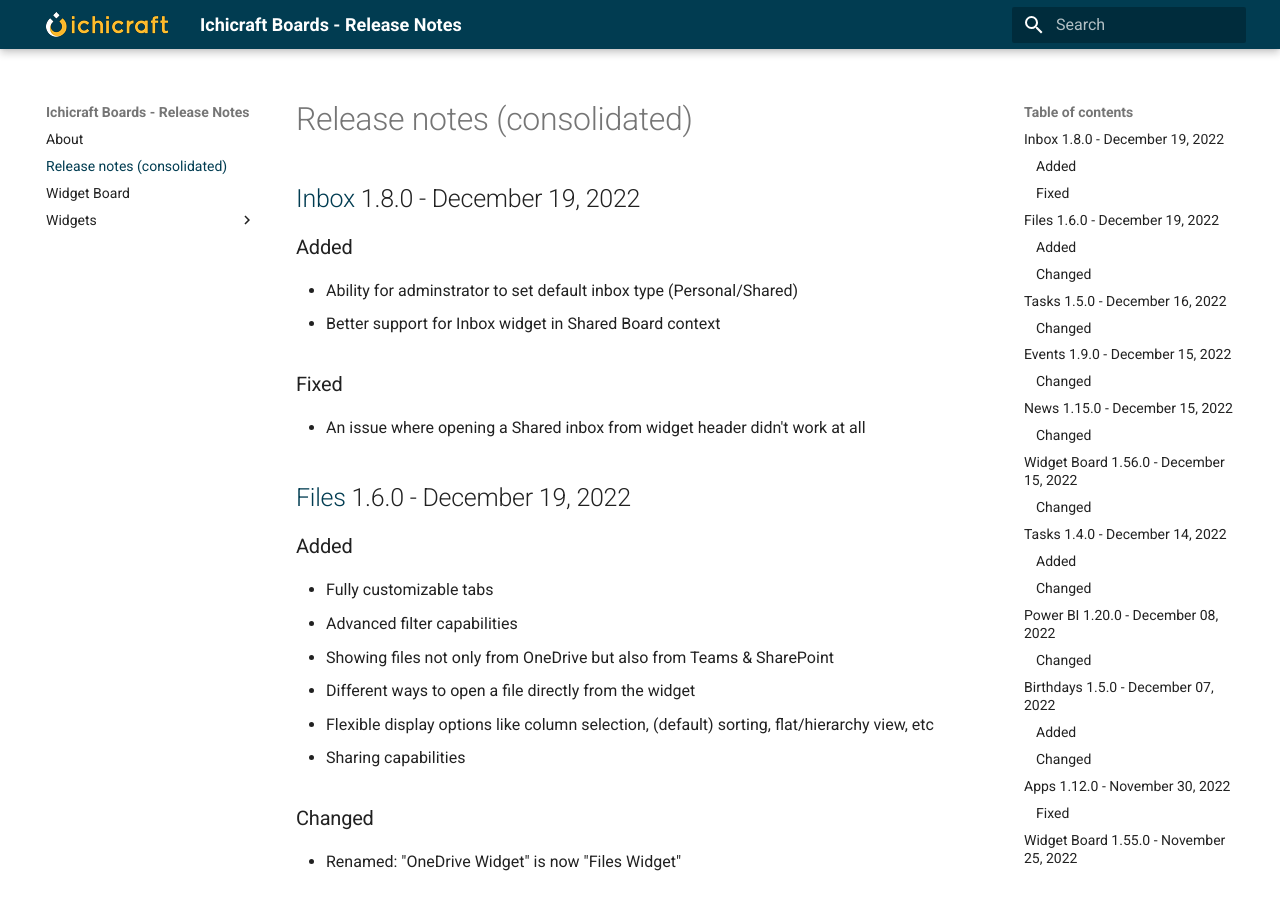
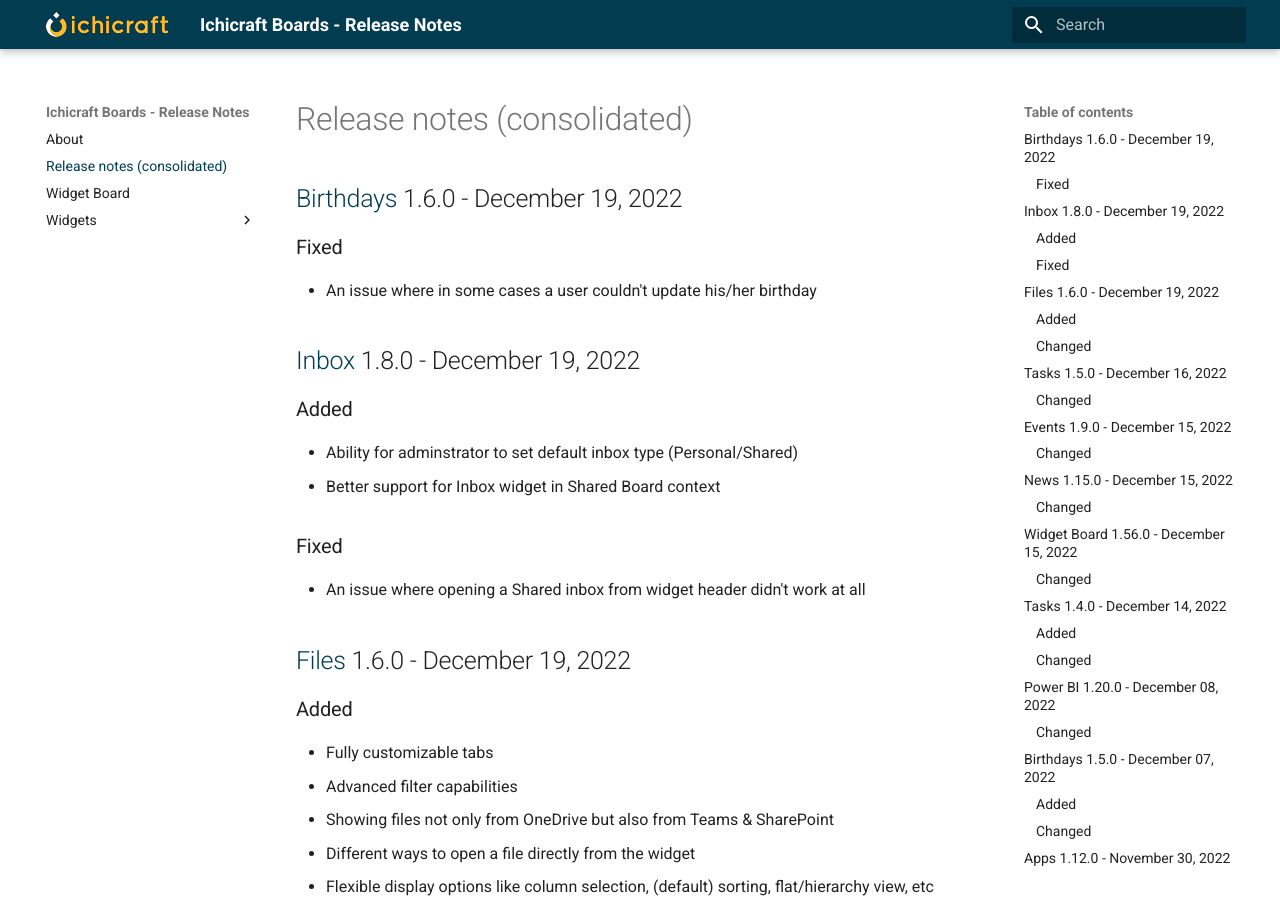
Before and after one commit to ichicraft/widgets-docs, an MkDocs documentation site: the page built from docs/Release-notes-(consolidated).md, in a window 1280 px wide and 900 px high. Built offline with MkDocs 1.6.1 and Material for MkDocs 9.7.7, drawn with Linux system fonts in a browser that asks for light colours.

Commit message:
Release notes updated by BuildService

```diff
--- a/docs/Release-notes-(consolidated).md
+++ b/docs/Release-notes-(consolidated).md
@@ -1,3 +1,8 @@
+## [Birthdays](./Widgets/Birthdays.md) 1.6.0 - December 19, 2022
+
+### Fixed
+- An issue where in some cases a user couldn&#x27;t update his/her birthday
+
 ## [Inbox](./Widgets/Inbox.md) 1.8.0 - December 19, 2022
 
 ### Added
```
Also changed, not shown: docs/Widgets/Birthdays.md (+5 -0 lines).
